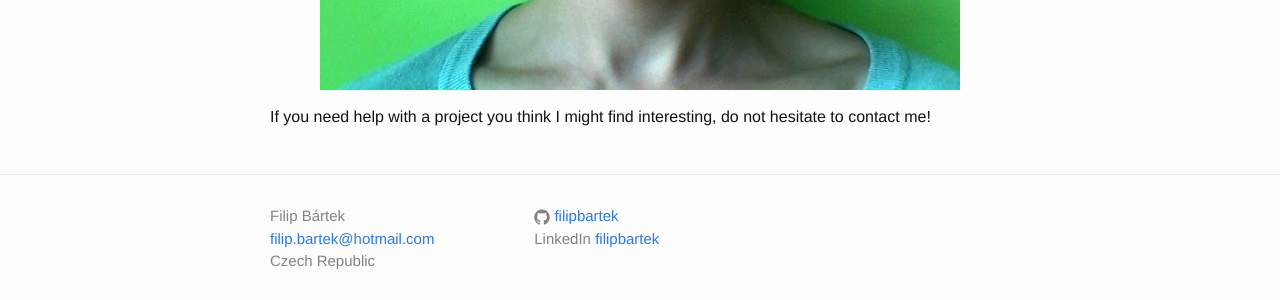
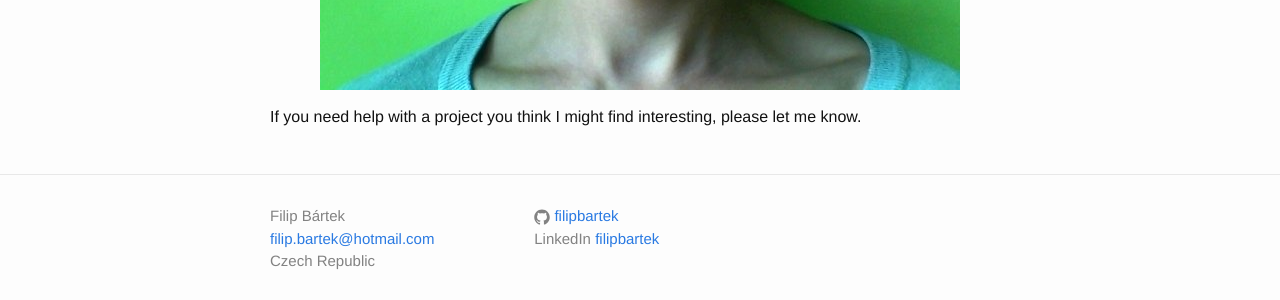
Before and after one commit to filipbartek/filipbartek.github.io, a Jekyll site: the page built from index.md, in a window 1280 px wide. Shown: the part 671-971 px from the top of the page. Built offline with Jekyll 4.4.1, drawn with Linux system fonts in a browser that asks for light colours.

Commit message:
index.md: Rephrase the incentive

```diff
--- a/index.md
+++ b/index.md
@@ -15,4 +15,4 @@ Programming tasks that get me excited:
 ![My photo](/assets/face.jpg)
 
 If you need help with a project you think I might find interesting,
-do not hesitate to contact me!
+please let me know.
```
